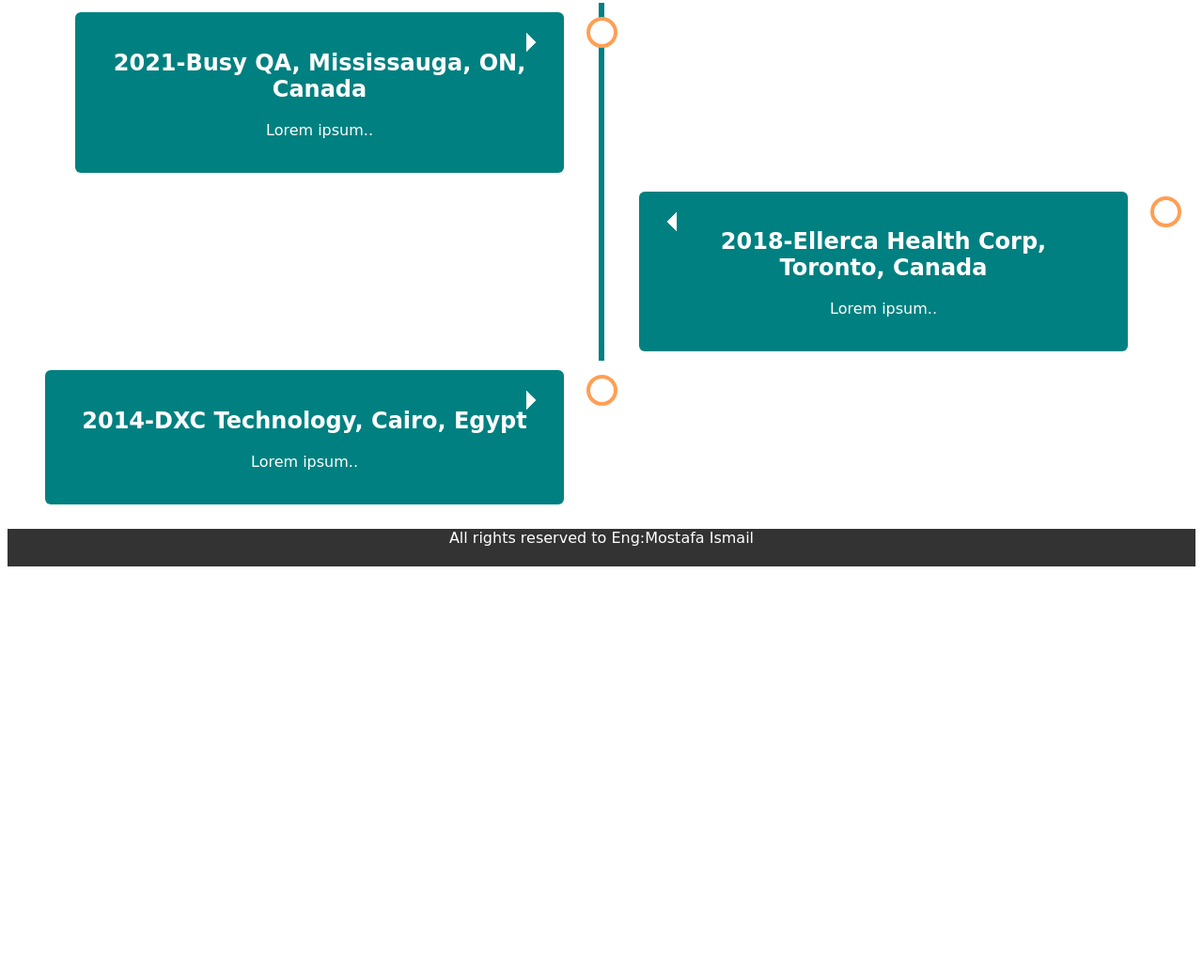
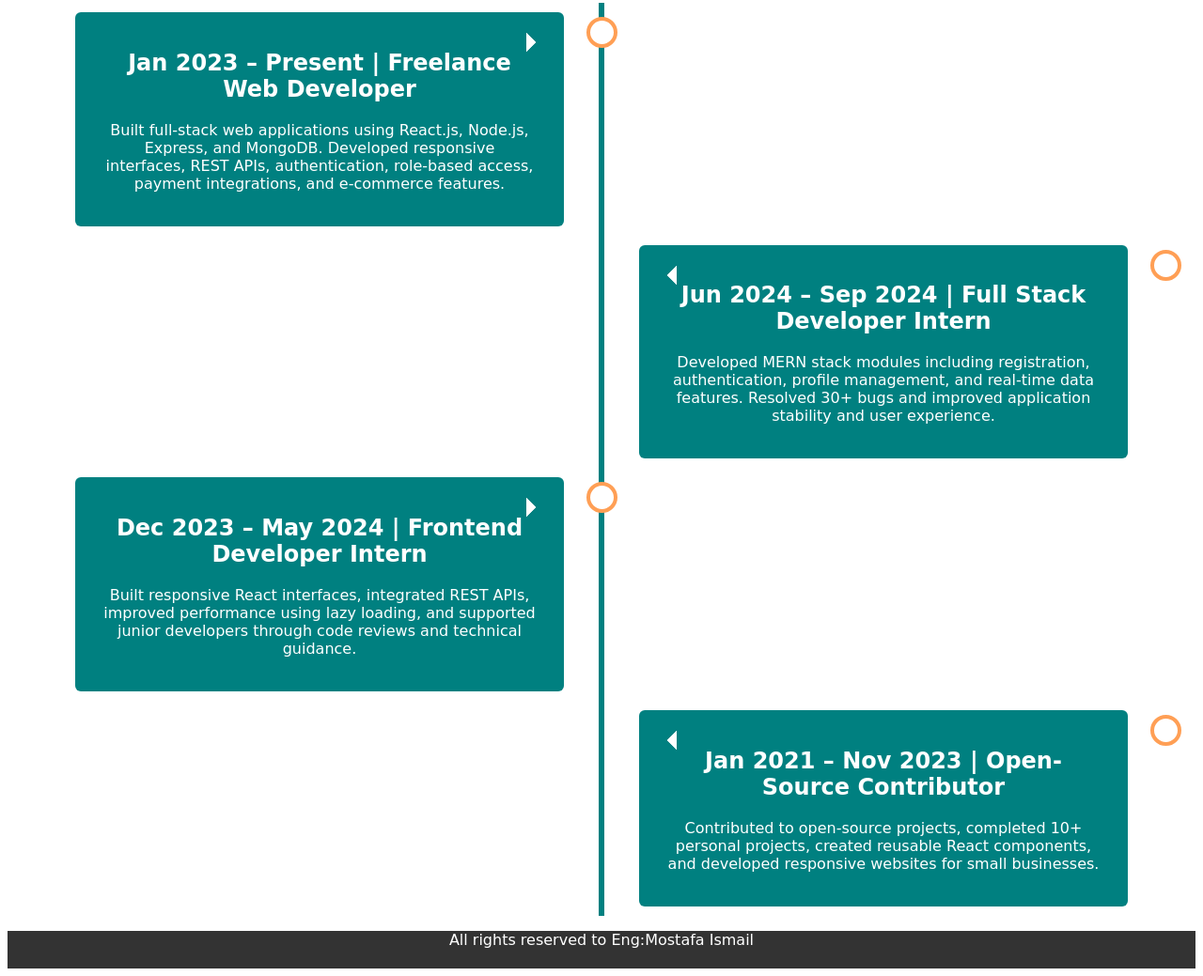
Before and after one commit to mismail115/mismail115.github.io, a plain HTML site: page index.html in a window 1280 px wide. Shown: the part 558-1597 px from the top of the page at 94% size. Before the commit the page ends 1169 px from the top, so only its background shows below. Drawn offline with Linux system fonts and the light colour scheme; a web font is replaced by a local one.

Commit message:
Update portofilio with new resume experince

```diff
--- a/index.html
+++ b/index.html
@@ -122,26 +122,52 @@
                                     <hr/>
                                     <h1 style="text-align: center;"> My Experince</h1>
                                    <div class="timeline">
-                                        <div class="container left-timeline ">
+
+  <div class="container left-timeline">
     <div class="content">
-                                            <h2>2021-Busy QA, Mississauga, ON, Canada</h2>
-                                            <p>Lorem ipsum..</p>
+      <h2>Jan 2023 – Present | Freelance Web Developer</h2>
+      <p>
+        Built full-stack web applications using React.js, Node.js, Express, and MongoDB.
+        Developed responsive interfaces, REST APIs, authentication, role-based access,
+        payment integrations, and e-commerce features.
+      </p>
     </div>
   </div>
-                                        <div class="container right-timeline ">
+
+  <div class="container right-timeline">
     <div class="content">
-                                            <h2>2018-Ellerca Health Corp, Toronto, Canada</h2>
-                                            <p>Lorem ipsum..</p>
+      <h2>Jun 2024 – Sep 2024 | Full Stack Developer Intern</h2>
+      <p>
+        Developed MERN stack modules including registration, authentication, profile
+        management, and real-time data features. Resolved 30+ bugs and improved
+        application stability and user experience.
+      </p>
     </div>
   </div>
-                                      </div>
-                                      <div class="container left-timeline ">
+
+  <div class="container left-timeline">
     <div class="content">
-                                          <h2>2014-DXC Technology, Cairo, Egypt</h2>
-                                          <p>Lorem ipsum..</p>
+      <h2>Dec 2023 – May 2024 | Frontend Developer Intern</h2>
+      <p>
+        Built responsive React interfaces, integrated REST APIs, improved performance
+        using lazy loading, and supported junior developers through code reviews and
+        technical guidance.
+      </p>
     </div>
   </div>
+
+  <div class="container right-timeline">
+    <div class="content">
+      <h2>Jan 2021 – Nov 2023 | Open-Source Contributor</h2>
+      <p>
+        Contributed to open-source projects, completed 10+ personal projects, created
+        reusable React components, and developed responsive websites for small businesses.
+      </p>
     </div>
+  </div>
+
+</div>
+
                                     <div class="footer">
                                     <p>All rights reserved to Eng:Mostafa Ismail</p>
                                  </body>
```
Lines whose indentation alone changed are shown as unchanged.
